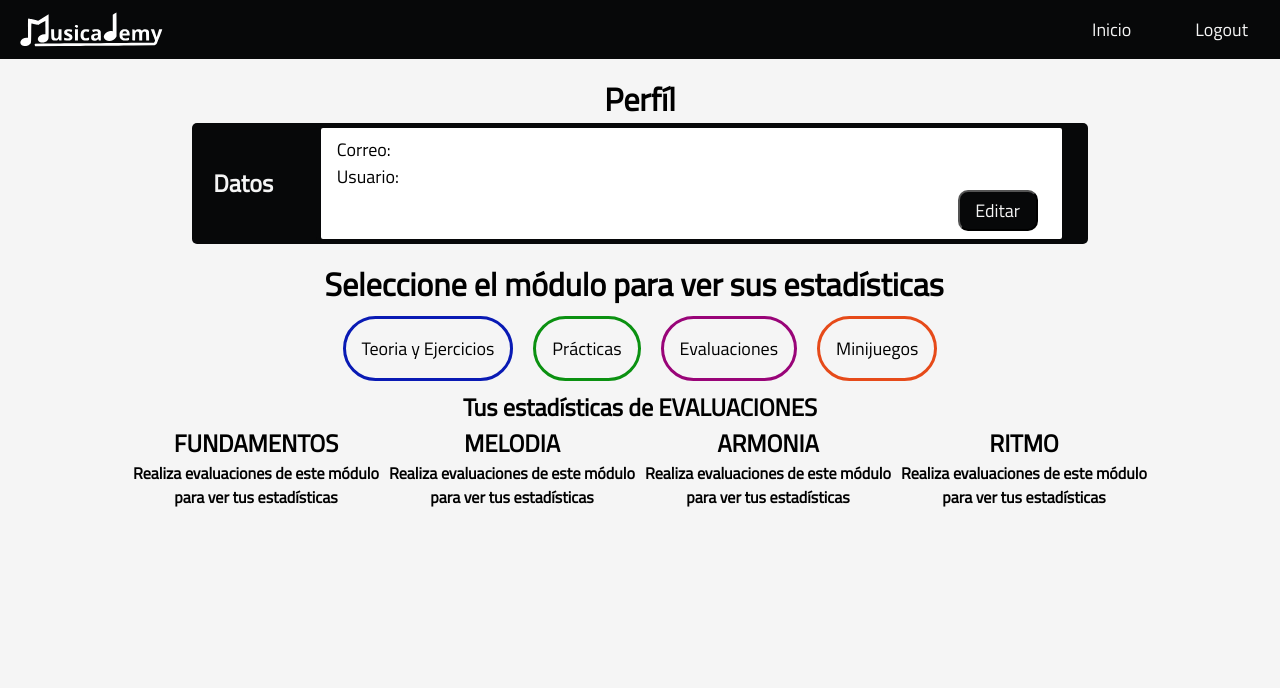
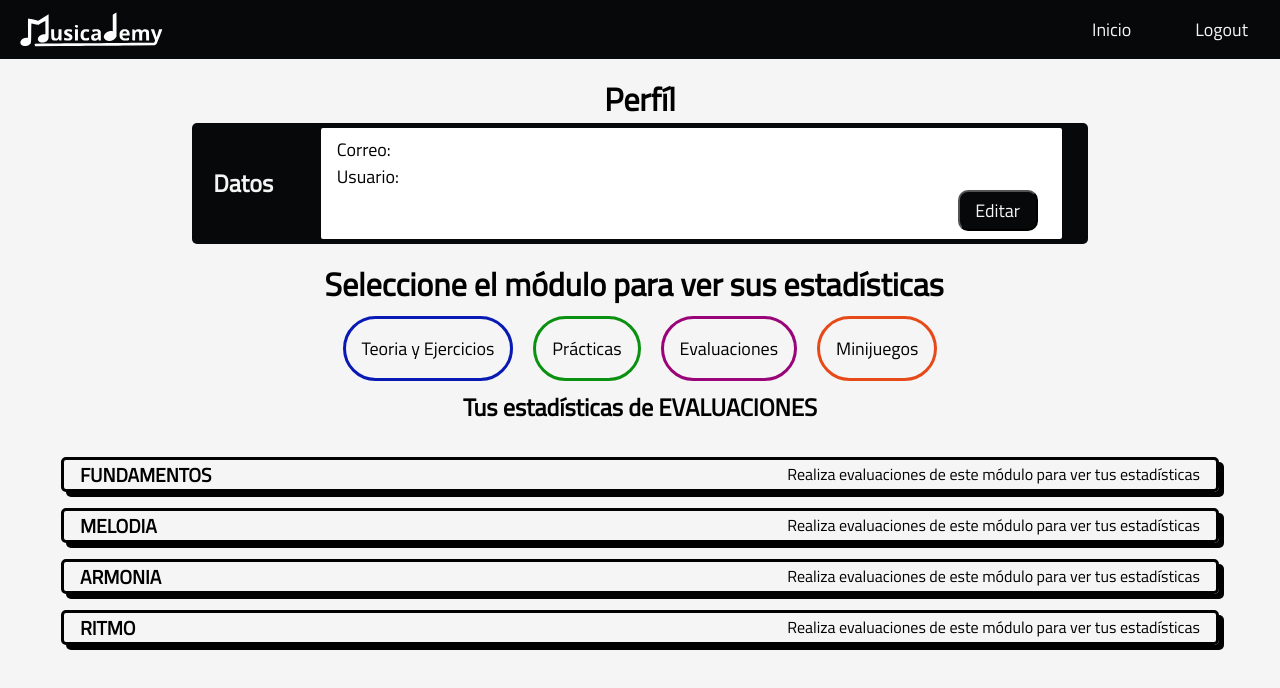
Before and after one commit to FernandoMtz54744/musicademy, a React (Create React App) app: page /Perfil in a window 1280 px wide. Both pictures are taken after a click on the element "Evaluaciones". Shown: the top 688 px of the page. Built offline with nearby package versions, Linux system fonts and the light colour scheme; no server answers; the database is empty.

Commit message:
Estadisticas prácticas

```diff
--- a/src/pages/estadisticas/EstadisticasEvaluacion.jsx
+++ b/src/pages/estadisticas/EstadisticasEvaluacion.jsx
@@ -12,7 +12,8 @@ export default function EstadisticasEvaluacion() {
     const options = {
         legend: {position: "bottom"},
         backgroundColor: "#F5F5F5",
-        titlePosition:"none"
+        titlePosition:"none",
+        width: '100%'
     }
 
     useEffect(()=>{
@@ -40,36 +41,40 @@ export default function EstadisticasEvaluacion() {
   return (
     <div className='estadisticas-container'>
         {submodulo.map((submodulo)=>{
-            let tiempoPromedio = 0;
-            let correctasPromedio = 0;
-            let incorrectasPromedio = 0;
+            let tiempo = 0;
+            let correctas = 0;
+            let incorrectas = 0;
             let cantidad = 0;
             if(estadisticaEvaluacion[submodulo]){
                 cantidad = estadisticaEvaluacion[submodulo].numeroEvaluaciones;
-                tiempoPromedio = estadisticaEvaluacion[submodulo].totalTiempo/cantidad;
-                correctasPromedio = estadisticaEvaluacion[submodulo].totalCorrectas/cantidad;
-                incorrectasPromedio = estadisticaEvaluacion[submodulo].totalIncorrectas/cantidad;
-
+                tiempo = estadisticaEvaluacion[submodulo].totalTiempo;
+                correctas = estadisticaEvaluacion[submodulo].totalCorrectas;
+                incorrectas = estadisticaEvaluacion[submodulo].totalIncorrectas;
             }
 
             return(
                 <div className='estadistica-container'>
-                    <h2>{submodulo.toUpperCase()}</h2>
-                    {tiempoPromedio? (
+                    <div className='estadistica-modulo-titulo'>{submodulo.toUpperCase()}</div>
+                    {tiempo? (
                         <>
-                        <h4>Tiempo promedio: {tiempoPromedio} segundos</h4>
-                        <h4>Evaluaciones: {cantidad}</h4>
+                        <div>
+                            <h4>Tiempo total: {tiempo} segundos</h4>
+                            <h4>Evaluaciones: {cantidad}</h4>
+                        </div>
+                        <div className='grafica-container'>
                         <h4>Preguntas:</h4>
-                        <Chart
-                            chartType='PieChart'
-                            data={[["Preguntas", "Cantidad"], ["Correctas", correctasPromedio], ["Incorrectas", incorrectasPromedio]]}
-                            options={options}
-                        />
+                            <Chart
+                                chartType='PieChart'
+                                data={[["Preguntas", "Cantidad"], ["Correctas", correctas], ["Incorrectas", incorrectas]]}
+                                options={options}
+                                width={200}
+                            />
+                        </div>
+
                         </>
                     ):(
-                        <center><h4>Realiza evaluaciones de este módulo para ver tus estadísticas</h4></center>
+                        <center><p>Realiza evaluaciones de este módulo para ver tus estadísticas</p></center>
                     )}
-
                 </div>
             )
         })}
--- a/src/pages/estadisticas/EstadisticasPracticas.jsx
+++ b/src/pages/estadisticas/EstadisticasPracticas.jsx
@@ -1,7 +1,147 @@
-import React from 'react'
+import React, { useEffect, useState } from 'react'
+import { db } from '../../firebase/firabase.config';
+import { collection, getDocs } from 'firebase/firestore';
+import { useAuth } from '../../context/AuthContext';
+import Chart from 'react-google-charts';
 
 export default function EstadisticasPracticas() {
+
+  const [estadisticas,setEstadisticas] = useState({});
+    const auth = useAuth();
+    const options = {
+        legend: {position: "bottom"},
+        backgroundColor: "#F5F5F5",
+        titlePosition:"none",
+        width: '100%'
+    }
+
+    useEffect(()=>{
+      const buildStadistic = async ()=>{
+      const estadisticasTemp = {
+        ritmo:{}, solfeo:{}, acordes:{}, melodia:{}
+      }
+      // Ritmo
+      let collectionRef = collection(db, "Usuarios", auth.user.uid, "Ritmo");
+      let querySnapshot = await getDocs(collectionRef);
+      querySnapshot.forEach((doc)=>{
+        estadisticasTemp.ritmo.notasCorrectas = (estadisticasTemp.ritmo.notasCorrectas || 0) + doc.data().notasCorrectas;
+        estadisticasTemp.ritmo.notasIncorrectas = (estadisticasTemp.ritmo.notasIncorrectas || 0) + doc.data().notasIncorrectas;
+        estadisticasTemp.ritmo.ritmosCorrectos = (estadisticasTemp.ritmo.ritmosCorrectos || 0) + doc.data().ritmosCorrectos;
+        estadisticasTemp.ritmo.ritmosIncorrectos = (estadisticasTemp.ritmo.ritmosIncorrectos || 0) + doc.data().ritmosIncorrectos;
+        estadisticasTemp.ritmo.cantidad = (estadisticasTemp.ritmo.cantidad || 0) + 1;
+      });
+      // Solfeo
+      collectionRef = collection(db, "Usuarios", auth.user.uid, "Solfeo");
+      querySnapshot = await getDocs(collectionRef);
+      querySnapshot.forEach((doc)=>{
+        estadisticasTemp.solfeo.notasCorrectas = (estadisticasTemp.solfeo.notasCorrectas || 0) + doc.data().notasCorrectas;
+        estadisticasTemp.solfeo.notasIncorrectas = (estadisticasTemp.solfeo.notasIncorrectas || 0) + doc.data().notasIncorrectas;
+        estadisticasTemp.solfeo.solfeosCorrectos = (estadisticasTemp.solfeo.solfeosCorrectos || 0) + doc.data().solfeosCorrectos;
+        estadisticasTemp.solfeo.solfeosIncorrectos = (estadisticasTemp.solfeo.solfeosIncorrectos || 0) + doc.data().solfeosIncorrectos;
+        estadisticasTemp.solfeo.cantidad = (estadisticasTemp.solfeo.cantidad || 0) + 1;
+      });
+      // Acordes
+      collectionRef = collection(db, "Usuarios", auth.user.uid, "Acordes");
+      querySnapshot = await getDocs(collectionRef);
+      querySnapshot.forEach((doc)=>{
+        estadisticasTemp.acordes.notasCorrectas = (estadisticasTemp.acordes.notasCorrectas || 0) + doc.data().notasCorrectas;
+        estadisticasTemp.acordes.notasIncorrectas = (estadisticasTemp.acordes.notasIncorrectas || 0) + doc.data().notasIncorrectas;
+        estadisticasTemp.acordes.acordesCorrectos = (estadisticasTemp.acordes.acordesCorrectos || 0) + doc.data().acordesCorrectos;
+        estadisticasTemp.acordes.acordesIncorrectos = (estadisticasTemp.acordes.acordesIncorrectos || 0) + doc.data().acordesIncorrectos;
+        estadisticasTemp.acordes.cantidad = (estadisticasTemp.acordes.cantidad || 0) + 1;
+      });
+      console.log(estadisticasTemp);
+      setEstadisticas(estadisticasTemp)
+    }
+    buildStadistic();
+  },[]);
+
   return (
-    <div>EstadisticasPracticas</div>
+    <div className='estadisticas-container'>
+      <div className='estadistica-container'>
+        <div className='estadistica-modulo-titulo'>Práctica de Ritmo</div>
+          {estadisticas.ritmo?.cantidad?(
+            <>
+            <h4>Prácticas realizadas: {estadisticas.ritmo.cantidad}</h4>
+            <div className='grafica-container'>
+            <h4>Ritmos: </h4>
+            <Chart
+              chartType='PieChart'
+              data={[["Ritmos", "Cantidad"], ["Correctos", estadisticas.ritmo.ritmosCorrectos],
+                    ["Incorrectos", estadisticas.ritmo.ritmosIncorrectos]]}
+              options={options}
+              width={200}
+            />
+            </div>
+            <div className='grafica-container'>
+            <h4>Notas:</h4>
+            <Chart
+              chartType='PieChart'
+              data={[["Notas", "Cantidad"], ["Correctas", estadisticas.ritmo.notasCorrectas], ["Incorrectas", estadisticas.ritmo.notasIncorrectas]]}
+              options={options}
+              width={200}
+            />
+            </div>
+            </>
+            ):(<center><p>Realiza prácticas de este ritmos para ver tus estadísticas</p></center>)}
+      </div>
+
+      <div className='estadistica-container'>
+        <div className='estadistica-modulo-titulo'>Práctica de solfeo</div>
+          {estadisticas.solfeo?.cantidad?(
+            <>
+            <h4>Prácticas realizadas: {estadisticas.solfeo.cantidad}</h4>
+            <div className='grafica-container'>
+            <h4>Solfeos: </h4>
+            <Chart
+              chartType='PieChart'
+              data={[["Solfeos", "Cantidad"], ["Correctos", estadisticas.solfeo.solfeosCorrectos],
+                    ["Incorrectos", estadisticas.solfeo.solfeosIncorrectos]]}
+              options={options}
+              width={200}
+            />
+            </div>
+            <div className='grafica-container'>
+            <h4>Notas:</h4>
+            <Chart
+              chartType='PieChart'
+              data={[["Notas", "Cantidad"], ["Correctas", estadisticas.solfeo.notasCorrectas], ["Incorrectas", estadisticas.solfeo.notasIncorrectas]]}
+              options={options}
+              width={200}
+            />
+            </div>
+            </>
+            ):(<center><p>Realiza prácticas de solfeos para ver tus estadísticas</p></center>)}
+      </div>
+
+      <div className='estadistica-container'>
+        <div className='estadistica-modulo-titulo'>Práctica de Acordes</div>
+          {estadisticas.acordes?.cantidad?(
+            <>
+            <h4>Prácticas realizadas: {estadisticas.acordes.cantidad}</h4>
+            <div className='grafica-container'>
+            <h4>Acordes: </h4>
+            <Chart
+              chartType='PieChart'
+              data={[["Acordes", "Cantidad"], ["Correctos", estadisticas.acordes.acordesCorrectos],
+                    ["Incorrectos", estadisticas.acordes.acordesIncorrectos]]}
+              options={options}
+              width={200}
+            />
+            </div>
+            <div className='grafica-container'>
+            <h4>Notas:</h4>
+            <Chart
+              chartType='PieChart'
+              data={[["Notas", "Cantidad"], ["Correctas", estadisticas.acordes.notasCorrectas], ["Incorrectas", estadisticas.acordes.notasIncorrectas]]}
+              options={options}
+              width={200}
+            />
+            </div>
+            </>
+            ):(<center><p>Realiza evaluaciones de acordes para ver tus estadísticas</p></center>)}
+      </div>
+
+    </div>
   )
 }
--- a/src/styles/perfil.css
+++ b/src/styles/perfil.css
@@ -114,15 +114,41 @@
 /* Estadisticas */
 .estadisticas-container{
     display: flex;
+    flex-direction: column;
+    justify-content: space-between;
+    align-items: center;
+    width: 100vw;
+    padding-top: 2rem;
+}
+
+.estadistica-container{
+    display: flex;
     flex-direction: row;
     justify-content: space-between;
     align-items: center;
-    width: 80vw;
+    border: 3px solid black;
+    border-radius: 5px;
+    width: 90vw;
+    margin-bottom: 1rem;
+    box-shadow: 5px 5px black;
 }
 
-.estadistica-container{
+.estadistica-container center p{
+    padding-right: 1rem;
+}
+
+.grafica-container{
     display: flex;
     flex-direction: column;
     justify-content: center;
     align-items: center;
 }
+
+.estadistica-modulo-titulo{
+    text-align: center;
+    vertical-align: center;
+    height: 100%;
+    font-size: larger;
+    font-weight: 600;
+    padding-left: 1rem;
+}
```
